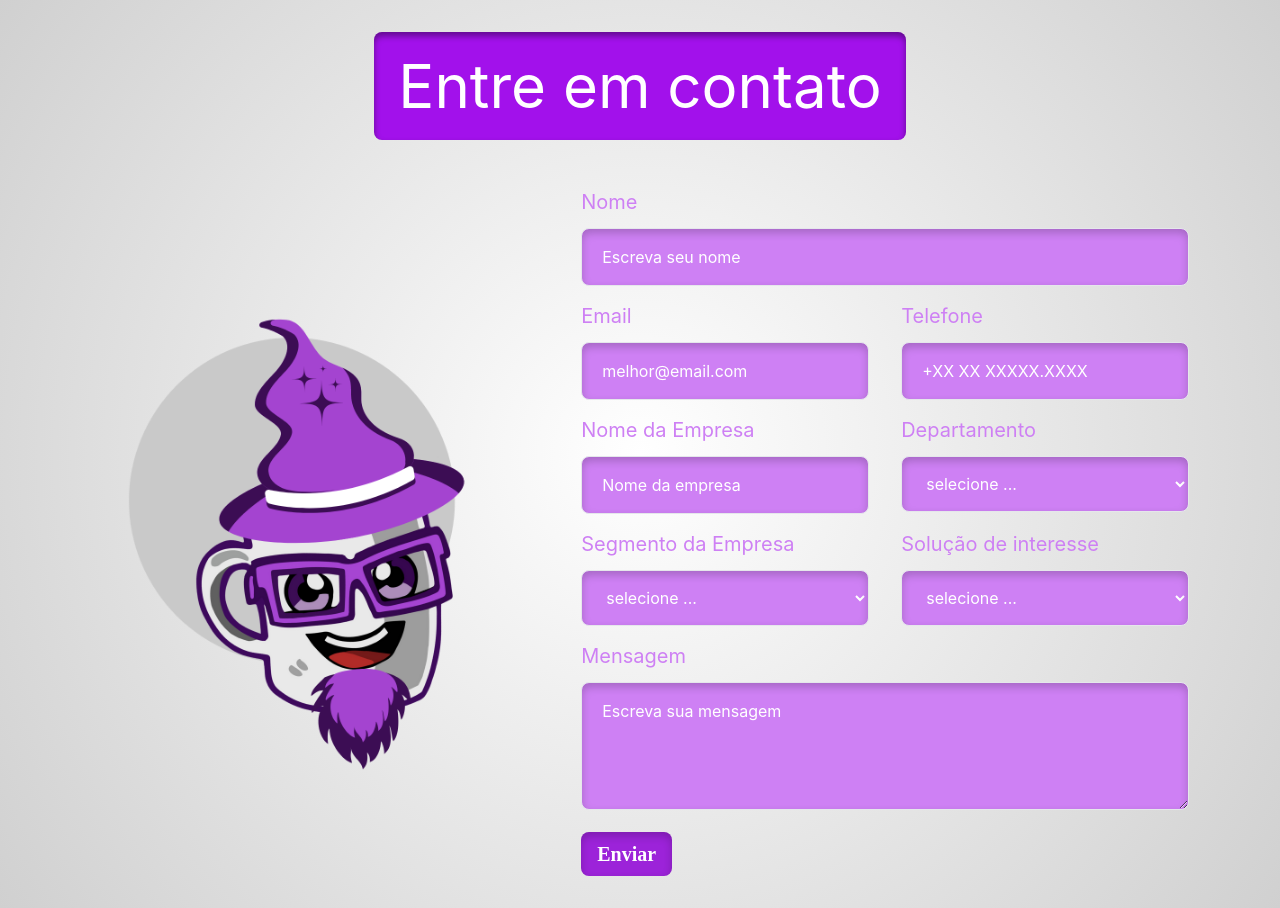
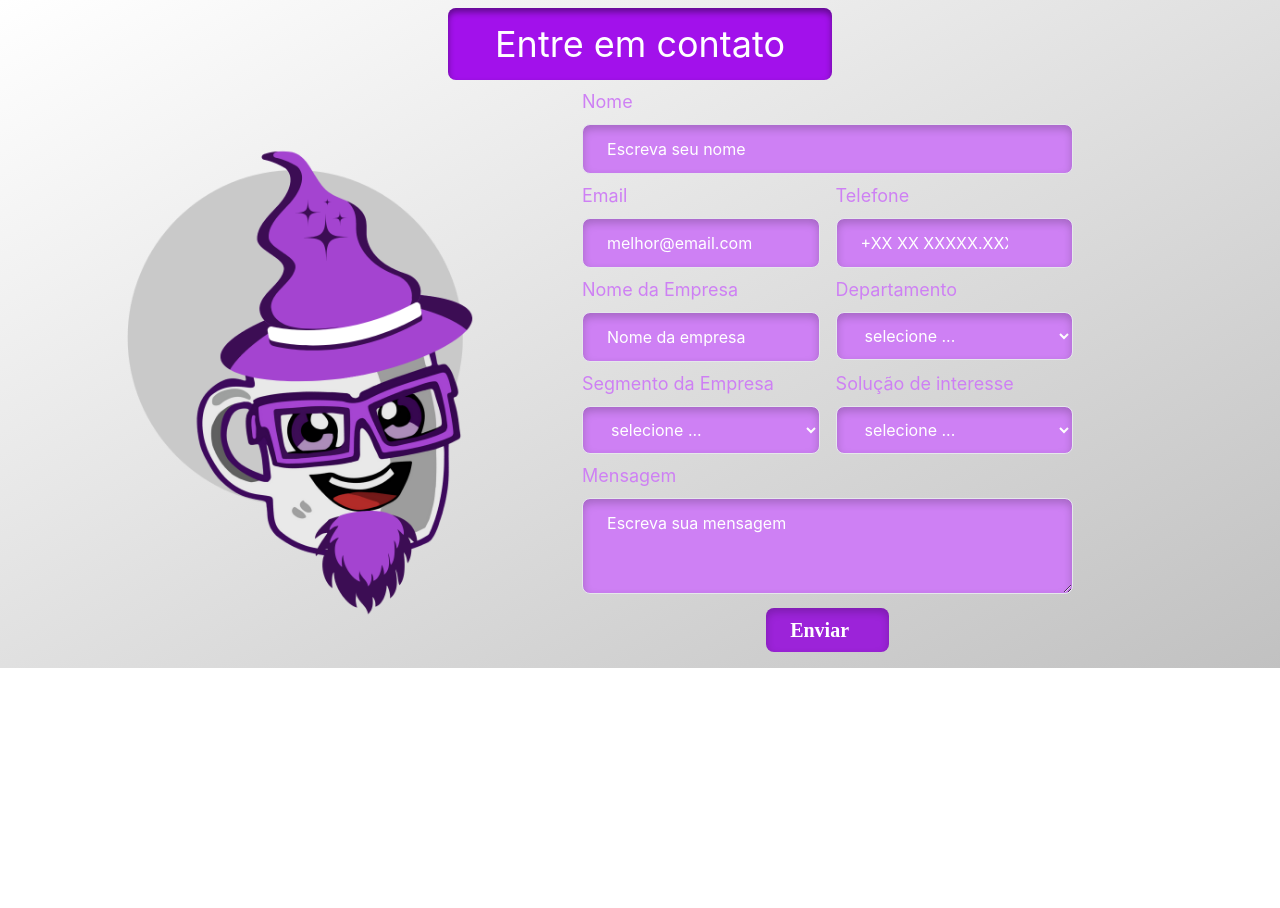
Before and after one commit to codiacademy/ChallengeV-manhaufjf, a React (Create React App) app: page / in a window 1280 px wide. After the commit the page ends 800 px from the top, so only its background shows below. Built offline with nearby package versions, Linux system fonts and the light colour scheme.

Commit message:
Ajustando layout do forms para telas menores

```diff
--- a/src/components/FomsPage.jsx
+++ b/src/components/FomsPage.jsx
@@ -5,7 +5,6 @@ import { yupResolver } from '@hookform/resolvers/yup';
 import myImage from '../images/NexusMago.png';
 import InputMask from 'react-input-mask';
 
-// Define validation schema using yup
 const schema = yup.object().shape({
     name: yup.string().required('Nome é necessário').min(3, 'Nome precisa ter pelo menos 3 caracteres'),
     email: yup.string().required('Email é necessário').email('Formato de email inválido'),
@@ -17,7 +16,6 @@ const schema = yup.object().shape({
     mensagem: yup.string().required('Mensagem é necessária'),
 });
 
-// Define the form component
 const FormsPage = () => {
     const { register, handleSubmit, formState: { errors } } = useForm({
         resolver: yupResolver(schema)
@@ -28,47 +26,42 @@ const FormsPage = () => {
     };
 
     return (
-        <div className='bg-radial-gradient min-h-screen p-4'>
-            <div className="flex justify-center items-start p-4">
+        <div className="bg-gradient-to-br from-white to-offwhite p-2 w-full">
+            <div className="flex justify-center items-center w-full">
                 <h1
                     style={{ boxShadow: 'inset 0 4px 6px rgba(0, 0, 0, 0.4)' }}
-                    className="text-6xl text-white bg-magic-200 mb-4 w-auto h-auto rounded-lg p-6 text-center"
+                    className="text-4xl text-white w-96 bg-magic-200 rounded-lg p-4 text-center"
                 >
                     Entre em contato
                 </h1>
             </div>
-            <div className="flex flex-col md:flex-row justify-center items-center p-4 space-x-0 md:space-x-1">
-                {/* Image Section */}
-                <div className="flex-none w-full md:w-2/5 p-0 m-0 overflow-hidden mb-4 md:mb-0">
-                    <img
-                        src={myImage}
-                        alt="Imagem do Nexus"
-                        className="w-full h-auto object-cover"
-                    />
-                </div>
 
-                {/* Form Section */}
-                <div className="w-full md:w-1/2 p-0 md:p-0 rounded-lg">
+            <div className="flex justify-center items-center">
+                <div className="flex flex-col md:flex-row justify-between md:w-[85%] w-full items-center">
+                    <div
+                        className="bg-cover bg-center flex items-center justify-center p-0 m-0 overflow-hidden mb-2 md:mb-0 md:w-[500px] md:h-[500px] w-80 h-80"
+                        style={{ backgroundImage: `url(${myImage})` }}
+                    ></div>
+
+                    <div className="p-2 md:mr-24 md:w-[50%] w-full rounded-lg">
                         <form onSubmit={handleSubmit(onSubmit)}>
-                        {/* Name Field */}
-                        <div className="mb-4">
-                            <label htmlFor="name" className="block text-magic-100 text-xl mb-3">
+                            <div className="mb-2">
+                                <label htmlFor="name" className="block text-magic-100 text-lg mb-2">
                                     Nome
                                 </label>
                                 <input
                                     id="name"
                                     {...register('name')}
                                     placeholder="Escreva seu nome"
-                                className="w-full px-5 py-4 border bg-magic-100 text-white rounded-lg placeholder-white shadow-md transition-opacity duration-300 ease-in-out hover:opacity-75 focus:opacity-75 focus:outline-none focus:ring-blue-500 focus:border-blue-500"
-                                style={{ boxShadow: 'inset 0 4px 8px rgba(0, 0, 0, 0.2)' }}
+                                    className="w-full px-16 py-3 border bg-magic-100 text-white rounded-lg placeholder-white shadow-md transition-opacity duration-300 ease-in-out hover:opacity-75 focus:opacity-75 focus:outline-none focus:ring-blue-500 focus:border-blue-500 text-indent-[1rem]"
+                                    style={{ boxShadow: 'inset 0 4px 8px rgba(0, 0, 0, 0.2)', paddingLeft: '1.5rem' }}
                                 />
-                            {errors.name && <p className="text-red-500 text-base mt-2">{errors.name.message}</p>}
+                                {errors.name && <p className="text-red-500 text-sm mt-1">{errors.name.message}</p>}
                             </div>
 
-                        {/* Other Fields */}
-                        <div className="flex flex-wrap gap-8 mb-4">
-                            <div className="flex-1">
-                                <label htmlFor="email" className="block text-magic-100 text-xl mb-3">
+                            <div className="flex flex-col md:flex-row gap-4 mb-2">
+                                <div className="md:flex-1">
+                                    <label htmlFor="email" className="block text-magic-100 text-lg mb-2">
                                         Email
                                     </label>
                                     <input
@@ -76,13 +69,13 @@ const FormsPage = () => {
                                         type="email"
                                         {...register('email')}
                                         placeholder="melhor@email.com"
-                                    className="w-full px-5 py-4 border bg-magic-100 text-white rounded-lg placeholder-white shadow-md transition-opacity duration-300 ease-in-out hover:opacity-75 focus:opacity-75 focus:outline-none focus:ring-blue-500 focus:border-blue-500"
-                                    style={{ boxShadow: 'inset 0 4px 8px rgba(0, 0, 0, 0.2)' }}
+                                        className="w-full px-16 py-3 border bg-magic-100 text-white rounded-lg placeholder-white shadow-md transition-opacity duration-300 ease-in-out hover:opacity-75 focus:opacity-75 focus:outline-none focus:ring-blue-500 focus:border-blue-500 text-indent-[1rem]"
+                                        style={{ boxShadow: 'inset 0 4px 8px rgba(0, 0, 0, 0.2)', paddingLeft: '1.5rem' }}
                                     />
-                                {errors.email && <p className="text-red-500 text-base mt-2">{errors.email.message}</p>}
+                                    {errors.email && <p className="text-red-500 text-sm mt-1">{errors.email.message}</p>}
                                 </div>
-                            <div className="flex-1">
-                                <label htmlFor="telefone" className="block text-magic-100 text-xl mb-3">
+                                <div className="md:flex-1">
+                                    <label htmlFor="telefone" className="block text-magic-100 text-lg mb-2">
                                         Telefone
                                     </label>
                                     <InputMask
@@ -90,105 +83,107 @@ const FormsPage = () => {
                                         mask="+99 99 99999.9999"
                                         {...register('telefone')}
                                         placeholder="+XX XX XXXXX.XXXX"
-                                    className="w-full px-5 py-4 border bg-magic-100 text-white rounded-lg placeholder-white shadow-md transition-opacity duration-300 ease-in-out hover:opacity-75 focus:opacity-75 focus:outline-none focus:ring-blue-500 focus:border-blue-500"
-                                    style={{ boxShadow: 'inset 0 4px 8px rgba(0, 0, 0, 0.2)' }}
+                                        className="w-full px-16 py-3 border bg-magic-100 text-white rounded-lg placeholder-white shadow-md transition-opacity duration-300 ease-in-out hover:opacity-75 focus:opacity-75 focus:outline-none focus:ring-blue-500 focus:border-blue-500 text-indent-[1rem]"
+                                        style={{ boxShadow: 'inset 0 4px 8px rgba(0, 0, 0, 0.2)', paddingLeft: '1.5rem' }}
                                     />
-                                {errors.telefone && <p className="text-red-500 text-base mt-2">{errors.telefone.message}</p>}
+                                    {errors.telefone && <p className="text-red-500 text-sm mt-1">{errors.telefone.message}</p>}
                                 </div>
                             </div>
 
-                        <div className="flex flex-wrap gap-8 mb-4">
-                            <div className="flex-1">
-                                <label htmlFor="nome_empresa" className="block text-magic-100 text-xl mb-3">
+                            <div className="flex flex-col md:flex-row gap-4 mb-2">
+                                <div className="md:flex-1">
+                                    <label htmlFor="nome_empresa" className="block text-magic-100 text-lg mb-2">
                                         Nome da Empresa
                                     </label>
                                     <input
                                         id="nome_empresa"
                                         {...register('nome_empresa')}
                                         placeholder="Nome da empresa"
-                                    className="w-full px-5 py-4 border bg-magic-100 text-white rounded-lg placeholder-white shadow-md transition-opacity duration-300 ease-in-out hover:opacity-75 focus:opacity-75 focus:outline-none focus:ring-blue-500 focus:border-blue-500"
-                                    style={{ boxShadow: 'inset 0 4px 8px rgba(0, 0, 0, 0.2)' }}
+                                        className="w-full px-16 py-3 border bg-magic-100 text-white rounded-lg placeholder-white shadow-md transition-opacity duration-300 ease-in-out hover:opacity-75 focus:opacity-75 focus:outline-none focus:ring-blue-500 focus:border-blue-500 text-indent-[1rem]"
+                                        style={{ boxShadow: 'inset 0 4px 8px rgba(0, 0, 0, 0.2)', paddingLeft: '1.5rem' }}
                                     />
-                                {errors.nome_empresa && <p className="text-red-500 text-base mt-2">{errors.nome_empresa.message}</p>}
+                                    {errors.nome_empresa && <p className="text-red-500 text-sm mt-1">{errors.nome_empresa.message}</p>}
                                 </div>
-                            <div className="flex-1">
-                                <label htmlFor="departamento" className="block text-magic-100 text-xl mb-3">
+                                <div className="md:flex-1">
+                                    <label htmlFor="departamento" className="block text-magic-100 text-lg mb-2">
                                         Departamento
                                     </label>
                                     <select
                                         id="departamento"
                                         {...register('departamento')}
-                                    className="w-full px-5 py-4 border bg-magic-100 rounded-lg shadow-md transition-opacity duration-300 ease-in-out hover:opacity-75 focus:opacity-75 text-white focus:outline-none focus:ring-blue-500 focus:border-blue-500"
-                                    style={{ boxShadow: 'inset 0 4px 8px rgba(0, 0, 0, 0.2)' }}
+                                        className="w-full px-16 py-3 border bg-magic-100 rounded-lg shadow-md transition-opacity duration-300 ease-in-out hover:opacity-75 focus:opacity-75 text-white focus:outline-none focus:ring-blue-500 focus:border-blue-500 text-indent-[1rem]"
+                                        style={{ boxShadow: 'inset 0 4px 8px rgba(0, 0, 0, 0.2)', paddingLeft: '1.5rem' }}
                                     >
                                         <option value="">selecione ...</option>
                                         <option value="option1">Option 1</option>
                                         <option value="option2">Option 2</option>
                                         <option value="option3">Option 3</option>
                                     </select>
-                                {errors.departamento && <p className="text-red-500 text-base mt-2">{errors.departamento.message}</p>}
+                                    {errors.departamento && <p className="text-red-500 text-sm mt-1">{errors.departamento.message}</p>}
                                 </div>
                             </div>
 
-                        <div className="flex flex-wrap gap-8 mb-4">
-                            <div className="flex-1">
-                                <label htmlFor="segmento_empresa" className="block text-magic-100 text-xl mb-3">
+                            <div className="flex flex-col md:flex-row gap-4 mb-2">
+                                <div className="md:flex-1">
+                                    <label htmlFor="segmento_empresa" className="block text-magic-100 text-lg mb-2">
                                         Segmento da Empresa
                                     </label>
                                     <select
                                         id="segmento_empresa"
                                         {...register('segmento_empresa')}
-                                    className="w-full px-5 py-4 border bg-magic-100 rounded-lg shadow-md transition-opacity duration-300 ease-in-out hover:opacity-75 focus:opacity-75 text-white focus:outline-none focus:ring-blue-500 focus:border-blue-500"
-                                    style={{ boxShadow: 'inset 0 4px 8px rgba(0, 0, 0, 0.2)' }}
+                                        className="w-full px-16 py-3 border bg-magic-100 rounded-lg shadow-md transition-opacity duration-300 ease-in-out hover:opacity-75 focus:opacity-75 text-white focus:outline-none focus:ring-blue-500 focus:border-blue-500 text-indent-[1rem]"
+                                        style={{ boxShadow: 'inset 0 4px 8px rgba(0, 0, 0, 0.2)', paddingLeft: '1.5rem' }}
                                     >
                                         <option value="">selecione ...</option>
                                         <option value="option1">Option 1</option>
                                         <option value="option2">Option 2</option>
                                         <option value="option3">Option 3</option>
                                     </select>
-                                {errors.segmento_empresa && <p className="text-red-500 text-base mt-2">{errors.segmento_empresa.message}</p>}
+                                    {errors.segmento_empresa && <p className="text-red-500 text-sm mt-1">{errors.segmento_empresa.message}</p>}
                                 </div>
-                            <div className="flex-1">
-                                <label htmlFor="solucao_interesse" className="block text-magic-100 text-xl mb-3">
+                                <div className="md:flex-1">
+                                    <label htmlFor="solucao_interesse" className="block text-magic-100 text-lg mb-2">
                                         Solução de interesse
                                     </label>
                                     <select
                                         id="solucao_interesse"
                                         {...register('solucao_interesse')}
-                                    className="w-full px-5 py-4 border bg-magic-100 rounded-lg shadow-md transition-opacity duration-300 ease-in-out hover:opacity-75 focus:opacity-75 text-white focus:outline-none focus:ring-blue-500 focus:border-blue-500"
-                                    style={{ boxShadow: 'inset 0 4px 8px rgba(0, 0, 0, 0.2)' }}
+                                        className="w-full px-16 py-3 border bg-magic-100 rounded-lg shadow-md transition-opacity duration-300 ease-in-out hover:opacity-75 focus:opacity-75 text-white focus:outline-none focus:ring-blue-500 focus:border-blue-500 text-indent-[1rem]"
+                                        style={{ boxShadow: 'inset 0 4px 8px rgba(0, 0, 0, 0.2)', paddingLeft: '1.5rem' }}
                                     >
                                         <option value="">selecione ...</option>
                                         <option value="option1">Option 1</option>
                                         <option value="option2">Option 2</option>
                                         <option value="option3">Option 3</option>
                                     </select>
-                                {errors.solucao_interesse && <p className="text-red-500 text-base mt-2">{errors.solucao_interesse.message}</p>}
+                                    {errors.solucao_interesse && <p className="text-red-500 text-sm mt-1">{errors.solucao_interesse.message}</p>}
                                 </div>
                             </div>
 
-                        <div className="mb-4">
-                            <label htmlFor="mensagem" className="block text-magic-100 text-xl mb-3">
+                            <div className="mb-2">
+                                <label htmlFor="mensagem" className="block text-magic-100 text-lg mb-2">
                                     Mensagem
                                 </label>
                                 <textarea
                                     id="mensagem"
                                     {...register('mensagem')}
                                     placeholder="Escreva sua mensagem"
-                                className="w-full h-32 px-5 py-4 border bg-magic-100 text-white rounded-lg placeholder-white shadow-md transition-opacity duration-300 ease-in-out hover:opacity-75 focus:opacity-75 focus:outline-none focus:ring-blue-500 focus:border-blue-500"
-                                style={{ boxShadow: 'inset 0 4px 8px rgba(0, 0, 0, 0.2)' }}
+                                    className="w-full h-24 px-16 py-3 border bg-magic-100 text-white rounded-lg placeholder-white shadow-md transition-opacity duration-300 ease-in-out hover:opacity-75 focus:opacity-75 focus:outline-none focus:ring-blue-500 focus:border-blue-500 text-indent-[1rem]"
+                                    style={{ boxShadow: 'inset 0 4px 8px rgba(0, 0, 0, 0.2)', paddingLeft: '1.5rem' }}
                                 />
-                            {errors.mensagem && <p className="text-red-500 text-base mt-2">{errors.mensagem.message}</p>}
+                                {errors.mensagem && <p className="text-red-500 text-sm mt-1">{errors.mensagem.message}</p>}
                             </div>
-
+                            <div className="w-full flex justify-center">
                                 <button
                                     type="submit"
-                            className="px-4 z-30 py-2 bg-magic-300 rounded-lg text-white relative font-semibold font-[Poppins] after:-z-20 after:absolute after:h-1 after:w-1 after:bg-magic-400 after:left-5 overflow-hidden after:bottom-0 after:translate-y-full after:rounded-md after:hover:scale-[300] after:hover:transition-all after:hover:duration-500 after:transition-all after:duration-500 transition-all duration-500 text-xl"
-                            style={{ boxShadow: 'inset 0 4px 8px rgba(0, 0, 0, 0.2)' }}
+                                    className="px-10 text-center z-30 py-2 bg-magic-300 rounded-lg text-white relative font-semibold font-[Poppins] after:-z-20 after:absolute after:h-1 after:w-1 after:bg-magic-400 after:left-5 overflow-hidden after:bottom-0 after:translate-y-full after:rounded-md after:hover:scale-[300] after:hover:transition-all after:hover:duration-500 after:transition-all after:duration-500 transition-all duration-500 text-xl"
+                                    style={{ boxShadow: 'inset 0 4px 8px rgba(0, 0, 0, 0.2)', paddingLeft: '1.5rem' }}
                                 >
                                     Enviar
                                 </button>
+                            </div>
                         </form>
+                    </div>
                 </div>
             </div>
         </div>
```
Lines whose indentation alone changed are shown as unchanged.
